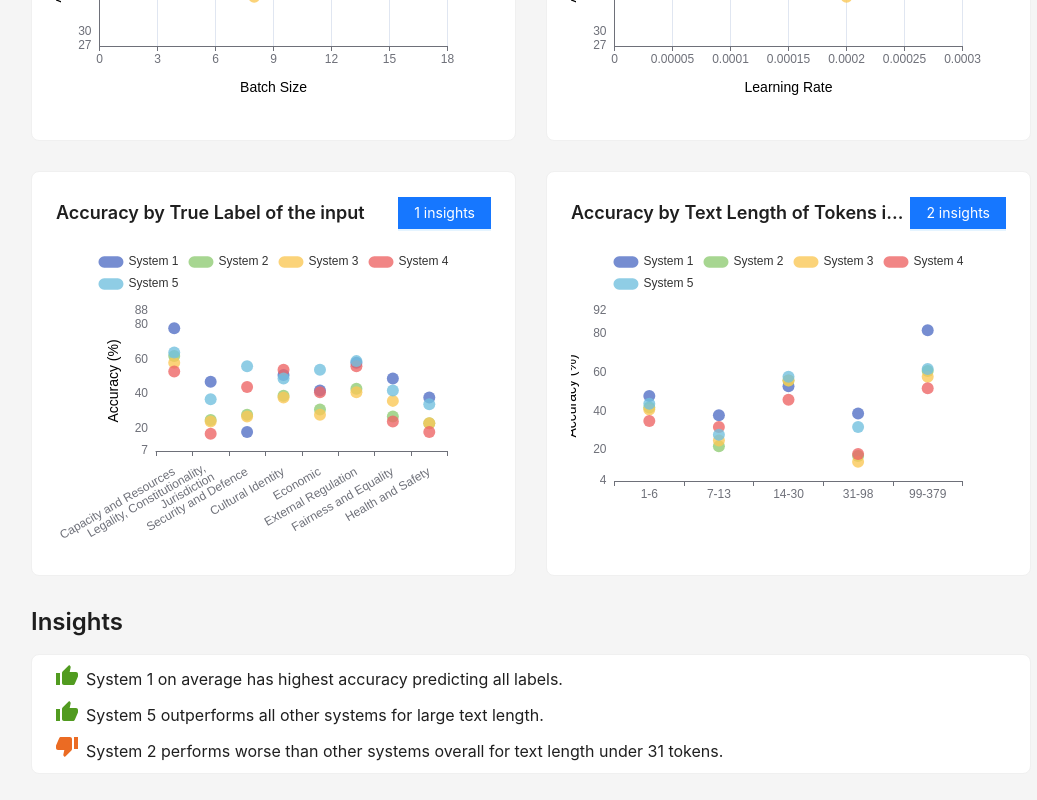
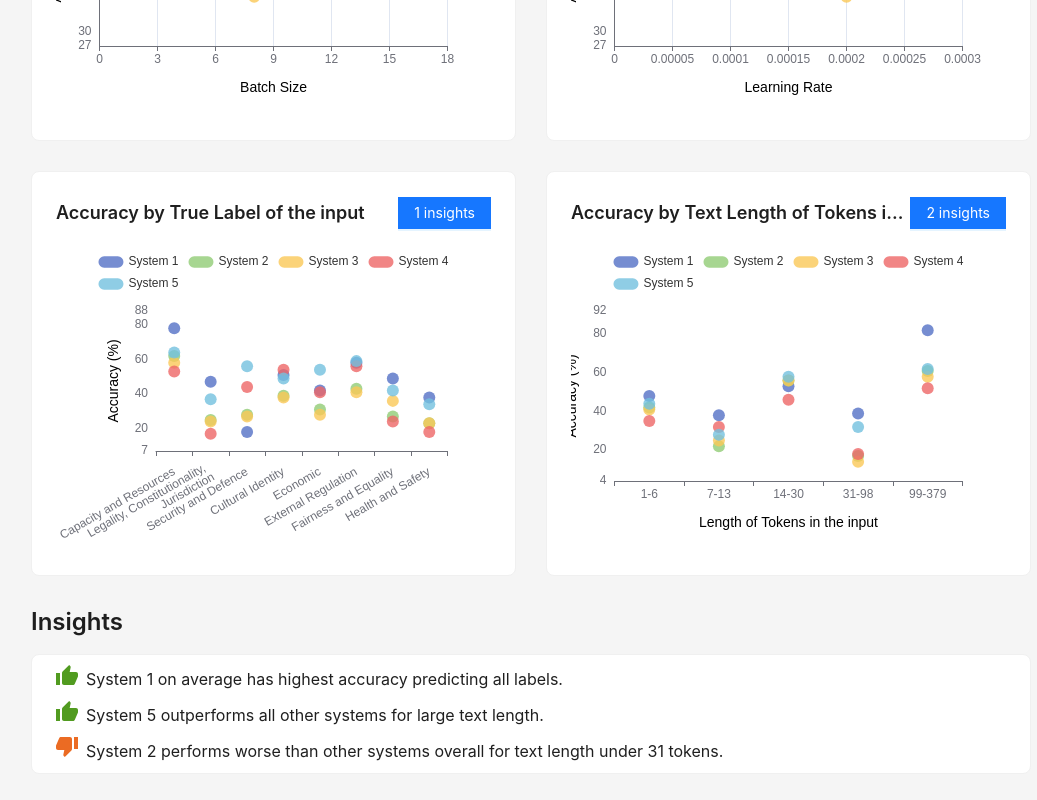
Before and after one commit to ta211/explainaboard_capstone, a React (Create React App) app: page / in a window 1280 px wide. Shown: the part 1412-2212 px from the top of the page, without its empty margins (209-1246 px from the left). Built offline with nearby package versions, Linux system fonts and the light colour scheme.

Commit message:
Show x-axis name if label not long

```diff
--- a/src/components/graphs/ScatterGraph.js
+++ b/src/components/graphs/ScatterGraph.js
@@ -55,7 +55,7 @@ export default function ScatterGraph({
             trigger: 'item',
         },
         xAxis: {
-            name: xAxisName,
+            name: xIsLabels && shouldRotateLabel(xAxisData) ? "" : xAxisName,
             nameLocation: 'middle',
             nameTextStyle: {
                 color: "black",
--- a/src/pages/project-overview/ProjectOverview.js
+++ b/src/pages/project-overview/ProjectOverview.js
@@ -123,7 +123,7 @@ export default function ProjectOverview(props) {
                     >
                         <ScatterGraph
                             xAxisData={systems.map(_ => length_in_tokens)}
-                            xAxisName=""
+                            xAxisName="Length of Tokens in the input"
                             yAxisData={systems.map(system => system.accuracy_by_tokens.map(acc => acc * 100))}
                             yAxisName="Accuracy (%)"
                             categories={systems.map(system => system.name)}
```
